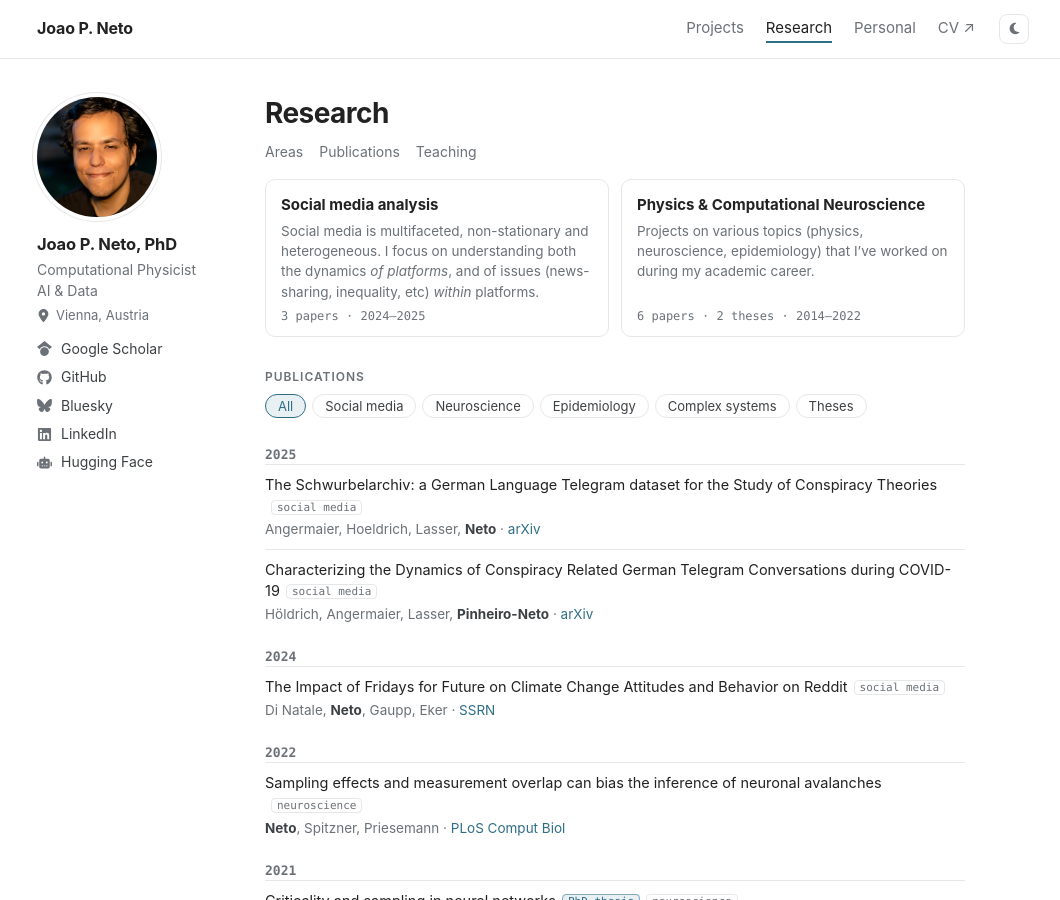
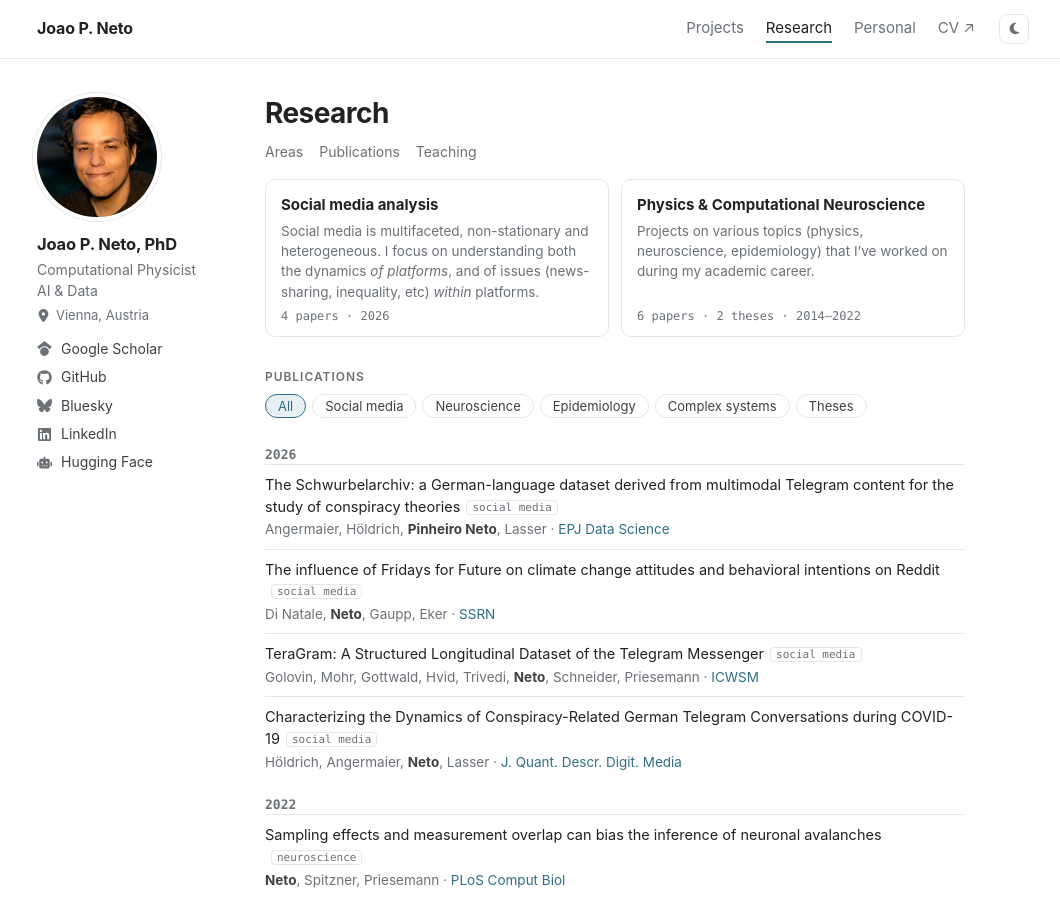
Before and after one commit to joaopn/joaopn.github.io, a Jekyll site: the page built from _pages/research.md, in a window 1280 px wide and 900 px high. Shown: the whole window, without its empty margins (107-1167 px from the left). Built offline with Jekyll 4.4.1, drawn with Linux system fonts in a browser that asks for light colours.

Commit message:
content: sync publications with Google Scholar
Schwurbelarchiv now published in EPJ Data Science, the COVID-19 Telegram
paper in JQD: Digital Media, the Fridays for Future paper has a new SSRN
version; adds TeraGram (ICWSM 2026). Titles, author order and years follow
the Scholar profile, DOIs from Crossref.

```diff
--- a/_data/publications.yml
+++ b/_data/publications.yml
@@ -5,27 +5,34 @@
 #   me:     the author entry to show in bold
 #   url_label: when set, the venue is plain text and the link reads url_label
 
-- year: 2025
-  title: "The Schwurbelarchiv: a German Language Telegram dataset for the Study of Conspiracy Theories"
-  authors: [Angermaier, Hoeldrich, Lasser, Neto]
-  me: Neto
-  venue: arXiv
-  url: https://doi.org/10.48550/arXiv.2504.06318
+- year: 2026
+  title: "The Schwurbelarchiv: a German-language dataset derived from multimodal Telegram content for the study of conspiracy theories"
+  authors: [Angermaier, Höldrich, Pinheiro Neto, Lasser]
+  me: Pinheiro Neto
+  venue: EPJ Data Science
+  url: https://doi.org/10.1140/epjds/s13688-026-00686-7
   area: sm
   selected: true
-- year: 2025
-  title: "Characterizing the Dynamics of Conspiracy Related German Telegram Conversations during COVID-19"
-  authors: [Höldrich, Angermaier, Lasser, Pinheiro-Neto]
-  me: Pinheiro-Neto
-  venue: arXiv
-  url: https://doi.org/10.48550/arXiv.2507.13398
-  area: sm
-- year: 2024
-  title: "The Impact of Fridays for Future on Climate Change Attitudes and Behavior on Reddit"
+- year: 2026
+  title: "The influence of Fridays for Future on climate change attitudes and behavioral intentions on Reddit"
   authors: [Di Natale, Neto, Gaupp, Eker]
   me: Neto
   venue: SSRN
-  url: https://doi.org/10.2139/ssrn.4904128
+  url: https://doi.org/10.2139/ssrn.5297815
+  area: sm
+- year: 2026
+  title: "TeraGram: A Structured Longitudinal Dataset of the Telegram Messenger"
+  authors: [Golovin, Mohr, Gottwald, Hvid, Trivedi, Neto, Schneider, Priesemann]
+  me: Neto
+  venue: ICWSM
+  url: https://doi.org/10.1609/icwsm.v20i1.42783
+  area: sm
+- year: 2026
+  title: "Characterizing the Dynamics of Conspiracy-Related German Telegram Conversations during COVID-19"
+  authors: [Höldrich, Angermaier, Neto, Lasser]
+  me: Neto
+  venue: J. Quant. Descr. Digit. Media
+  url: https://doi.org/10.51685/jqd.2026.008
   area: sm
 - year: 2022
   title: "Sampling effects and measurement overlap can bias the inference of neuronal avalanches"
```
